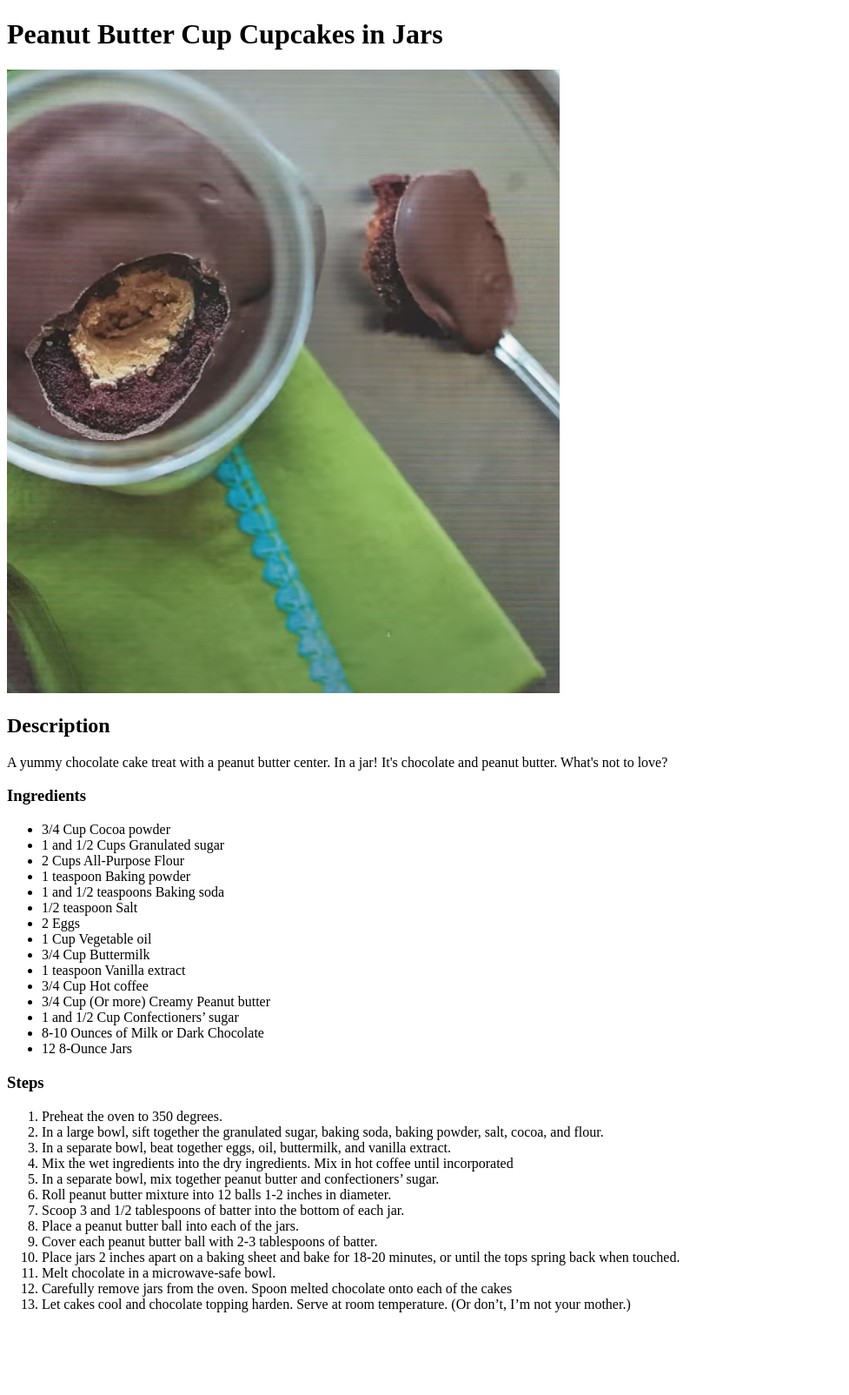
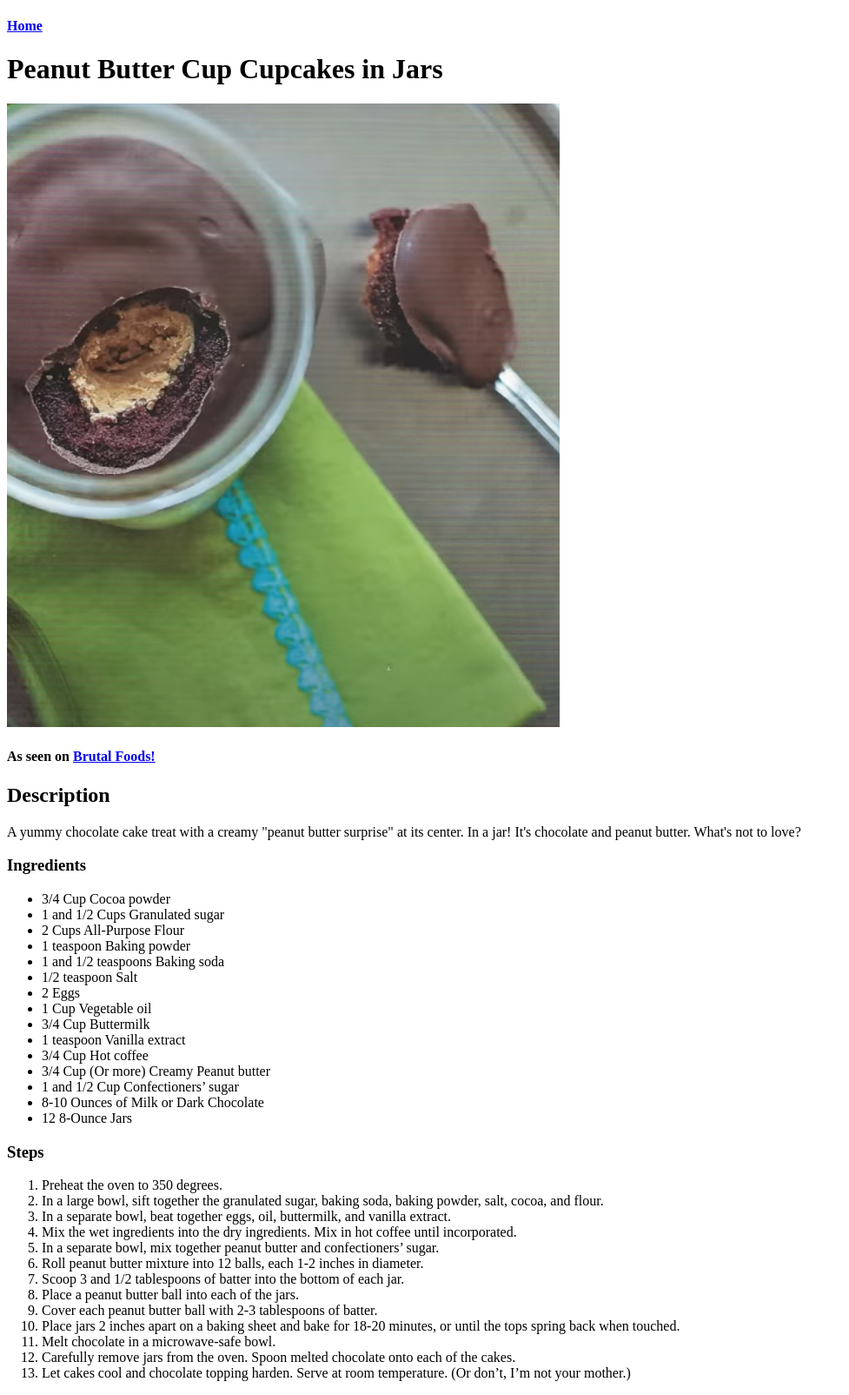
Before and after one commit to B1gG00f/odin-recipes, a plain HTML site: page recipes/pbcup-cupcakes.html in a window 1280 px wide. Shown: the whole page at 87% size, without its empty margins (0-977 px from the left). Before the commit the page ends 1525 px from the top, so only its background shows below. Drawn offline with Linux system fonts and the light colour scheme.

Commit message:
Add main page and video links

```diff
--- a/recipes/pbcup-cupcakes.html
+++ b/recipes/pbcup-cupcakes.html
@@ -6,14 +6,21 @@
     <title>Odin Recipes: PB Cup Cupcakes</title>
 </head>
 <body>
+
+    <h4><a href=../index.html>Home</a></h4>
+
     <h1>Peanut Butter Cup Cupcakes in Jars</h1>
 
     <img src="../images/pbcup-cupcakes-finished.png" alt="A delicious peanut butter cup cupcake in a jar with a spoon scooping a bite out">
 
+    <h4>As seen on <a href="https://youtu.be/pFxqg3r2hVw">Brutal Foods!</a></h4>
+
     <h2>Description</h2>
 
-    <p>A yummy chocolate cake treat with a peanut butter center.  In a jar!  It's chocolate and peanut butter.  What's not to love?</p>
+    <p>A yummy chocolate cake treat with a creamy "peanut butter surprise" at its center.  In a jar!  It's chocolate and peanut butter.  What's not to love?</p>
+
     <h3>Ingredients</h3>
+
     <ul>
         <li>3/4 Cup Cocoa powder</li>
         <li>1 and 1/2 Cups Granulated sugar</li>
@@ -33,20 +40,22 @@
     </ul>
 
     <h3>Steps</h3>
+
     <ol>
         <li>Preheat the oven to 350 degrees.</li>
         <li>In a large bowl, sift together the granulated sugar, baking soda, baking powder, salt, cocoa, and flour.</li>
         <li>In a separate bowl, beat together eggs, oil, buttermilk, and vanilla extract.</li>
-        <li>Mix the wet ingredients into the dry ingredients.  Mix in hot coffee until incorporated</li>
+        <li>Mix the wet ingredients into the dry ingredients.  Mix in hot coffee until incorporated.</li>
         <li>In a separate bowl, mix together peanut butter and confectioners’ sugar.</li>
-        <li>Roll peanut butter mixture into 12 balls 1-2 inches in diameter.</li>
+        <li>Roll peanut butter mixture into 12 balls, each 1-2 inches in diameter.</li>
         <li>Scoop 3 and 1/2 tablespoons of batter into the bottom of each jar.</li>
         <li>Place a peanut butter ball into each of the jars.</li>
         <li>Cover each peanut butter ball with 2-3 tablespoons of batter.</li>
         <li>Place jars 2 inches apart on a baking sheet and bake for 18-20 minutes, or until the tops spring back when touched.</li>
         <li>Melt chocolate in a microwave-safe bowl.</li>
-        <li>Carefully remove jars from the oven. Spoon melted chocolate onto each of the cakes</li>
+        <li>Carefully remove jars from the oven. Spoon melted chocolate onto each of the cakes.</li>
         <li>Let cakes cool and chocolate topping harden.  Serve at room temperature. (Or don’t, I’m not your mother.)</li>
     </ol>
+
 </body>
 </html>
```
